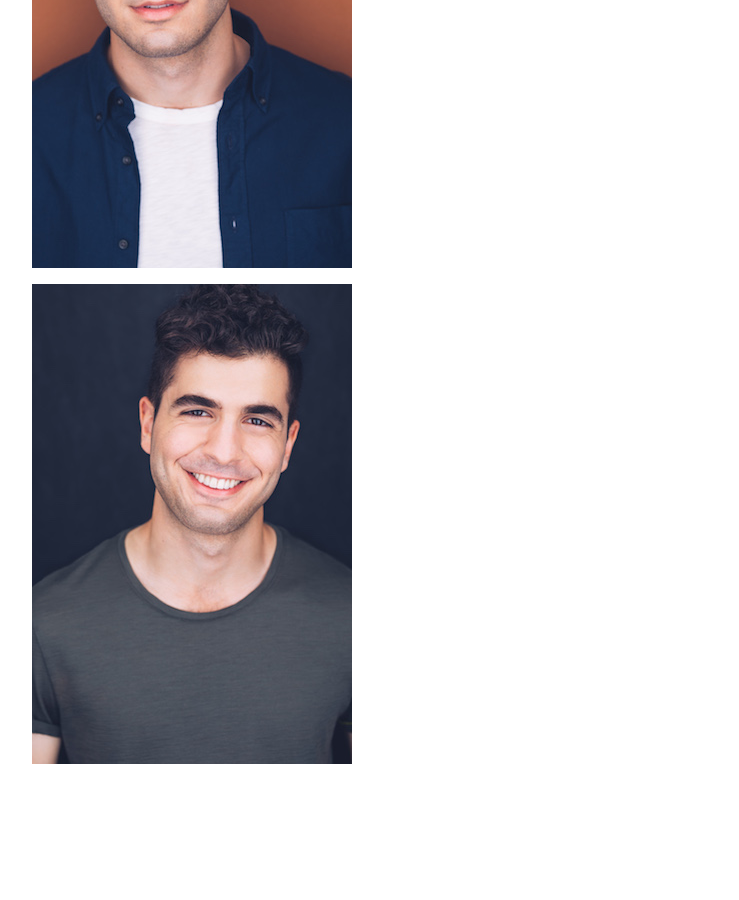
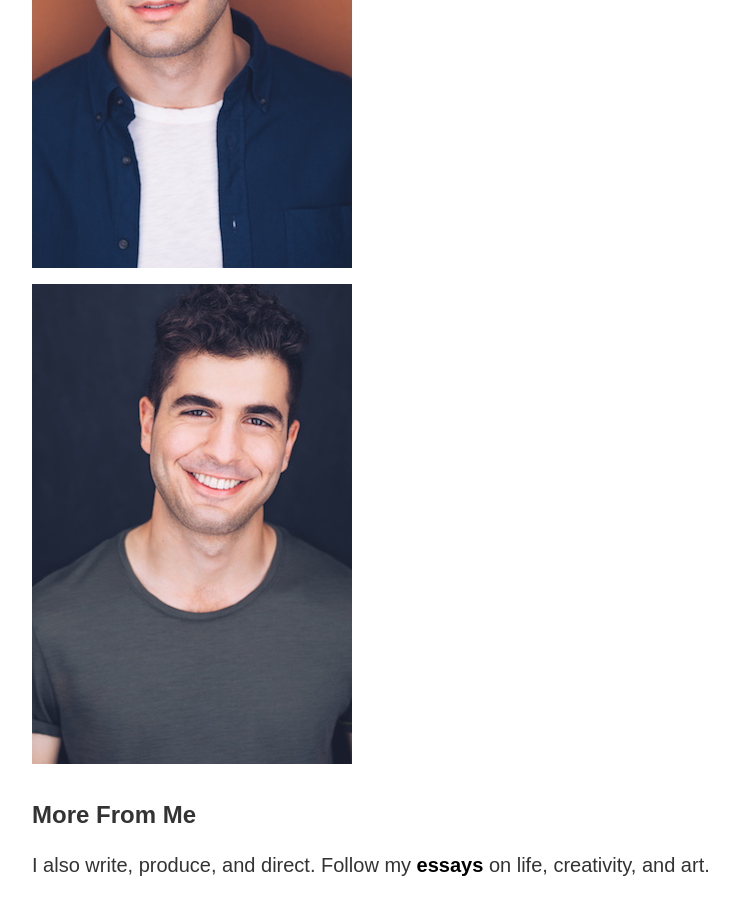
Before and after one commit to gcuddy/gcuddy.github.io, a Jekyll site: the page built from index.md, in a window 1280 px wide and 900 px high, scrolled down 2578 px. Shown: the whole window, without its empty margins (32-771 px from the left). Built offline with Jekyll 4.4.1, drawn with Linux system fonts in a browser that asks for light colours; nearby versions of some CDN libraries; library files that are not in the unit come from our copies; before the commit the page ends 3378 px from its top, so only the background shows below that.

Commit message:
Added blog back to home page.

```diff
--- a/index.md
+++ b/index.md
@@ -39,3 +39,7 @@ Find me on [Actor's Access](http://resumes.actorsaccess.com/guscuddy), [Backstag
     </li>
   {% endfor %}
 </ul>
+
+## More From Me
+
+I also write, produce, and direct. Follow my [essays](/blog) on life, creativity, and art.
```
